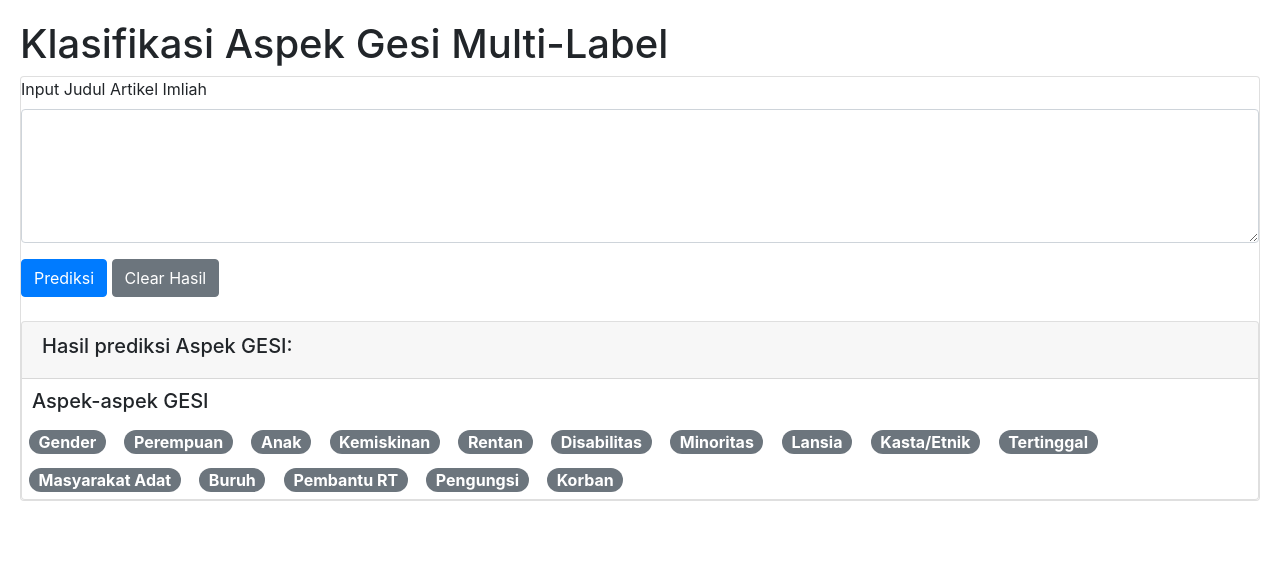
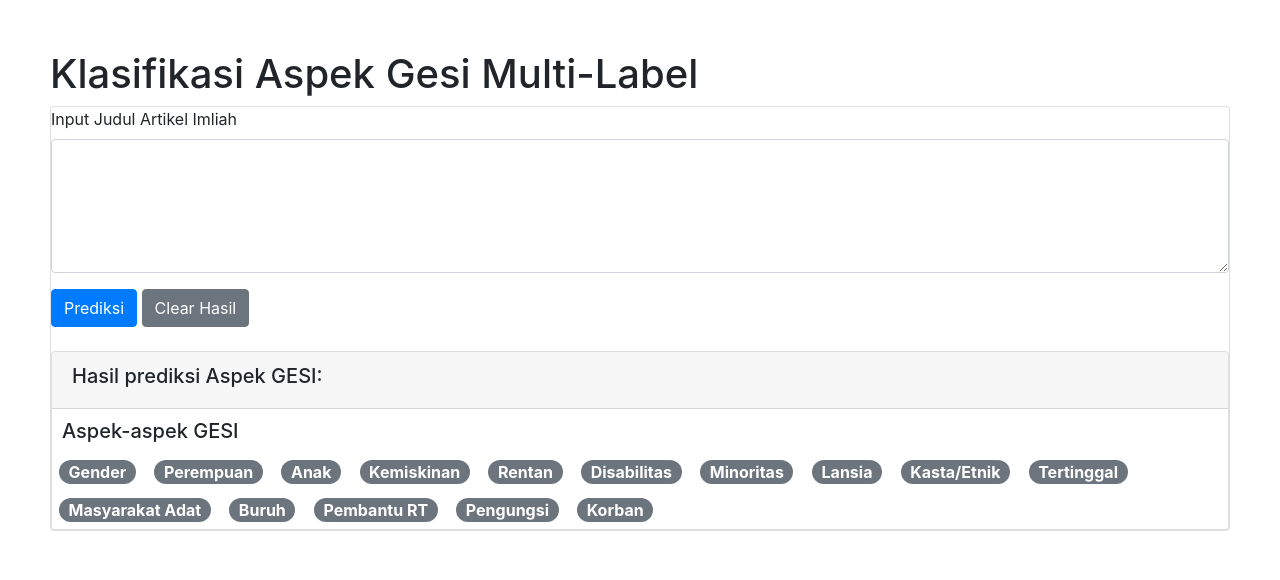
Before and after one commit to psmail8535/cobaflask, a Flask app: page / in a window 1280 px wide. Shown: the top 580 px of the page. Run offline with Flask 2, Linux system fonts and the light colour scheme; parts of the project's set-up code (start-up, migrations or seed data) failed here and were passed over; some libraries are stand-ins or nearby versions.

Commit message:
Add files via upload

```diff
--- a/templates/index.html
+++ b/templates/index.html
@@ -2,7 +2,12 @@
 <!DOCTYPE HTML>
 <html>
 <head>
-    <title>HTML-Test</title>
+
+  <meta charset="utf-8">
+  <meta http-equiv="X-UA-Compatible" content="IE=edge,chrome=1">
+  <title>GESI Aspek Artikel Ilmiah</title>
+  <meta name="viewport" content="width=device-width">
+  <link rel="apple-touch-icon" sizes="57x57" href="https://www.kemdikbud.go.id/assets/icon/apple-icon-57x57.png">
 	<!-- Bootstrap CSS  -->
 	<link rel="stylesheet" href="https://maxcdn.bootstrapcdn.com/bootstrap/4.0.0/css/bootstrap.min.css"
 		integrity="sha384-Gn5384xqQ1aoWXA+058RXPxPg6fy4IWvTNh0E263XmFcJlSAwiGgFAW/dAiS6JXm"
@@ -147,7 +152,7 @@
 </script>
 
 </head>
-<body style="padding: 20px;">
+<body style="padding: 50px;">
 
 
             <header class="main-header-top hidden-print">
```
